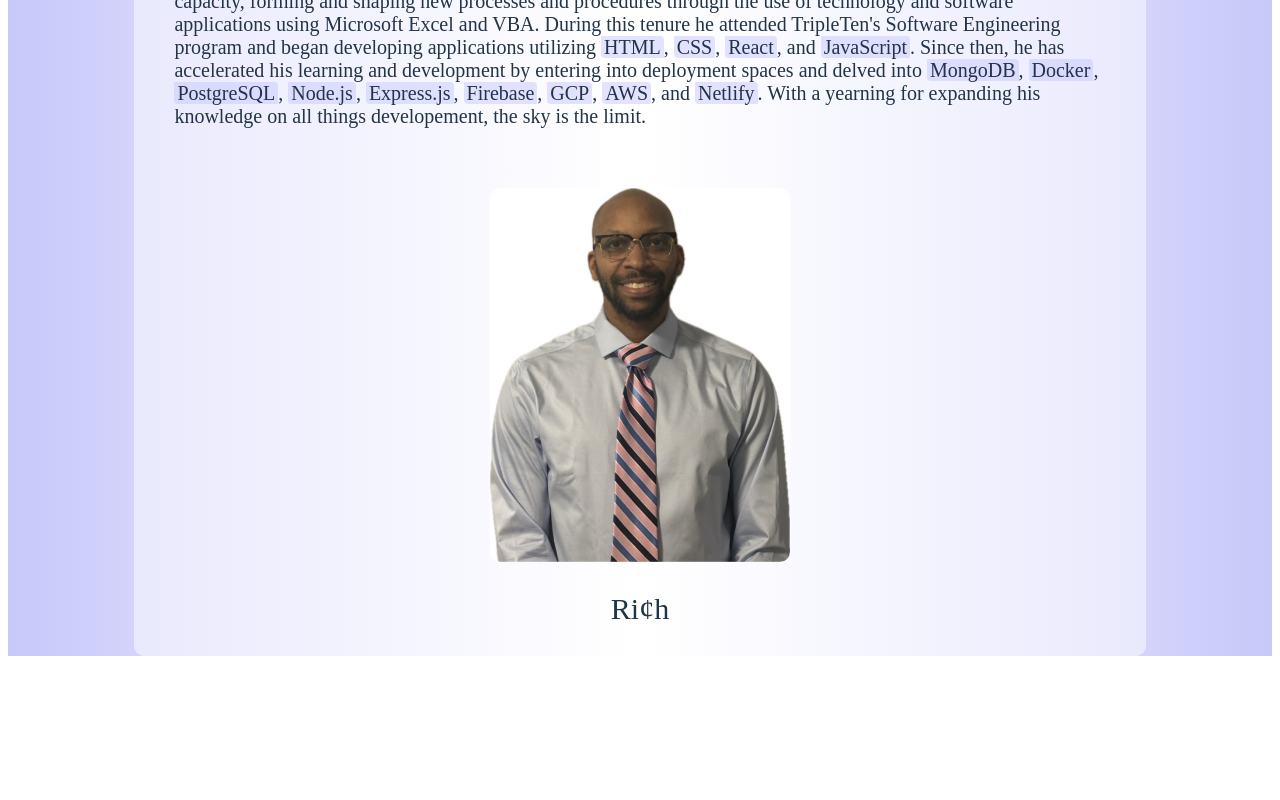
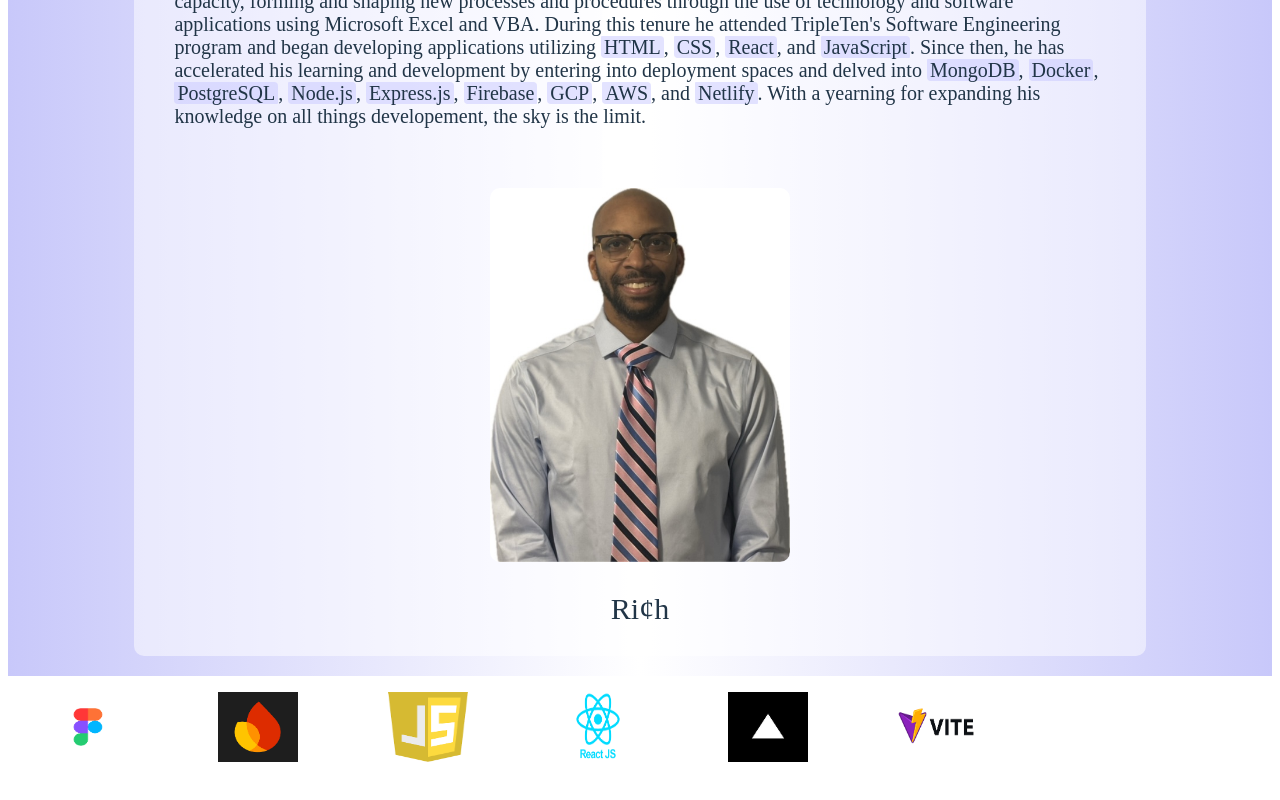
Before and after one commit to TonyRiches17/portfolio, a React (Vite) app: page / in a window 1280 px wide. Shown: the part 334-1134 px from the top of the page. Before the commit the page ends 998 px from the top, so only its background shows below. Built offline with nearby package versions, Linux system fonts and the light colour scheme.

Commit message:
Add Scroll bar

```diff
--- /dev/null
+++ b/constants.js
@@ -0,0 +1,11 @@
+import figma from "./src/assets/figma.png";
+import firebase from "./src/assets/firebase.png";
+import javascript from "./src/assets/java.png";
+import react from "./src/assets/react.png";
+import vercel from "./src/assets/vercel.png";
+import vite from "./src/assets/vite.png";
+
+const scrollpics = [figma, firebase, javascript, react, vercel, vite];
+
+
+export {scrollpics};
--- a/src/components/App/App.jsx
+++ b/src/components/App/App.jsx
@@ -3,6 +3,7 @@ import { useEffect, useState } from "react";
 import './App.css'
 import Navigation from '../Navigation/Navigation'
 import Bio from "../Bio/Bio";
+import Scroll from "../Scroll/Scroll";
 
 function App() {
   const [isScrolled, setIsScrolled] = useState(false);
@@ -28,6 +29,7 @@ function App() {
       </div>
       <Navigation isScrolled={isScrolled} />
       <Bio />
+      <Scroll />
     </div>
   )
 }
--- a/src/components/Bio/Bio.css
+++ b/src/components/Bio/Bio.css
@@ -1,3 +1,7 @@
+.bio {
+  margin: 0 0 20px;
+}
+
 .bio__container {
   max-width: 80%;
   display: flex;
--- /dev/null
+++ b/src/components/Scroll/Scroll.css
@@ -0,0 +1,24 @@
+.scroll {
+  width: 100%;
+  height: 125px;
+  background-color: rgba(255, 255, 255, 1);
+  margin: 0 0 20px;
+}
+
+.scroll__container {
+  display: flex;
+  align-items: center;
+  gap: 50px;
+}
+
+.scroll__image-container {
+  display: flex;
+  align-items: center;
+  list-style-type: none;
+
+}
+
+.scroll__image {
+  width: 80px;
+  height: 70px;
+}
--- a/src/components/Scroll/Scroll.jsx
+++ b/src/components/Scroll/Scroll.jsx
@@ -1,7 +1,20 @@
 import "./Scroll.css";
+import { scrollpics } from "../../../constants";
 
 function Scroll() {
-
+  return(
+    <div className="scroll">
+      <div className="scroll__container">
+        {scrollpics.map((pic, index) => (
+          <ul key={index} className="scroll__image-container">
+            <li className="scroll__image-list">
+              <img src={pic} alt="Picture of Technology" className="scroll__image" />
+            </li>
+          </ul>
+        ))}
+      </div>
+    </div>
+  )
 
 }
 
```
